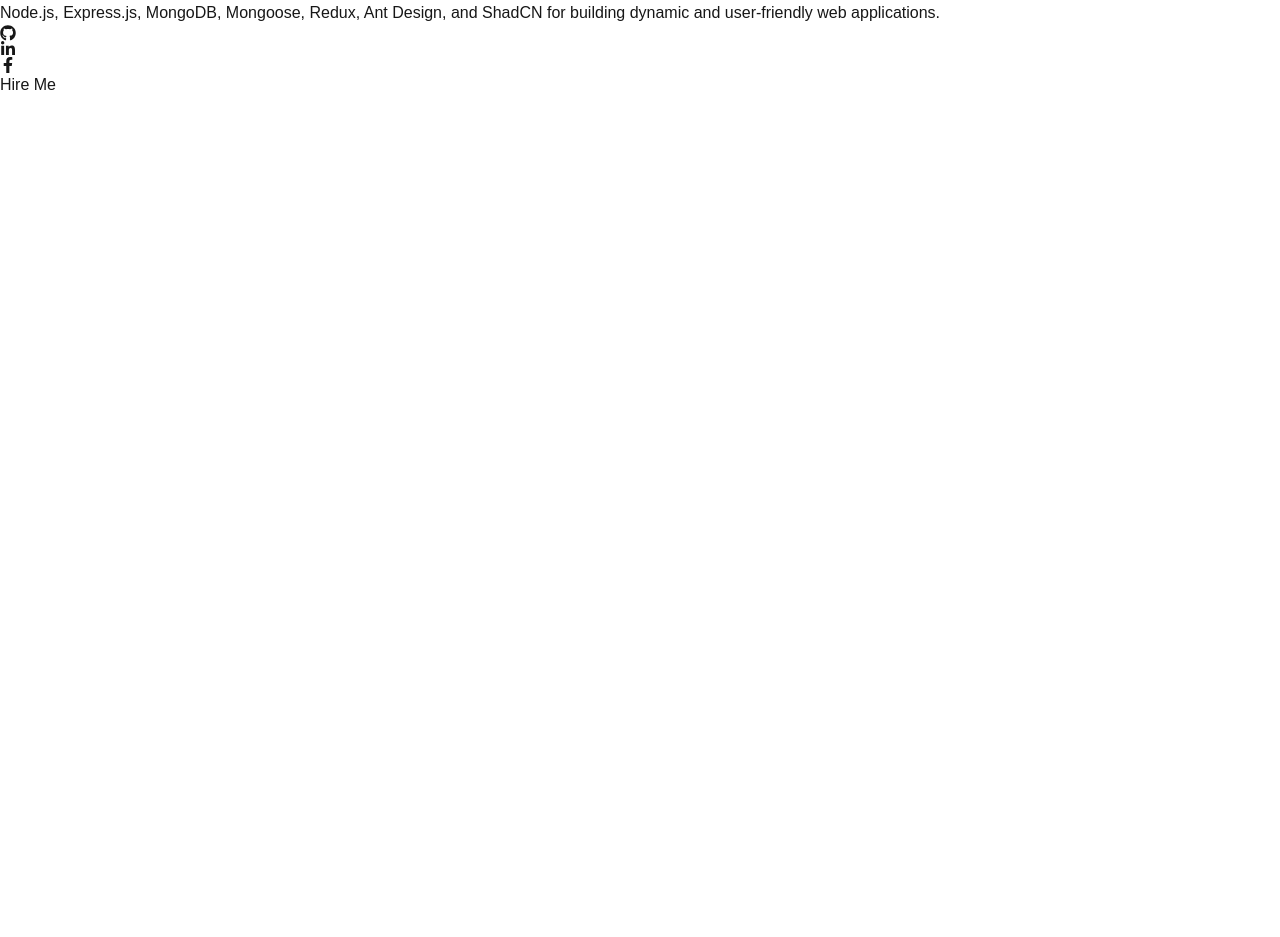
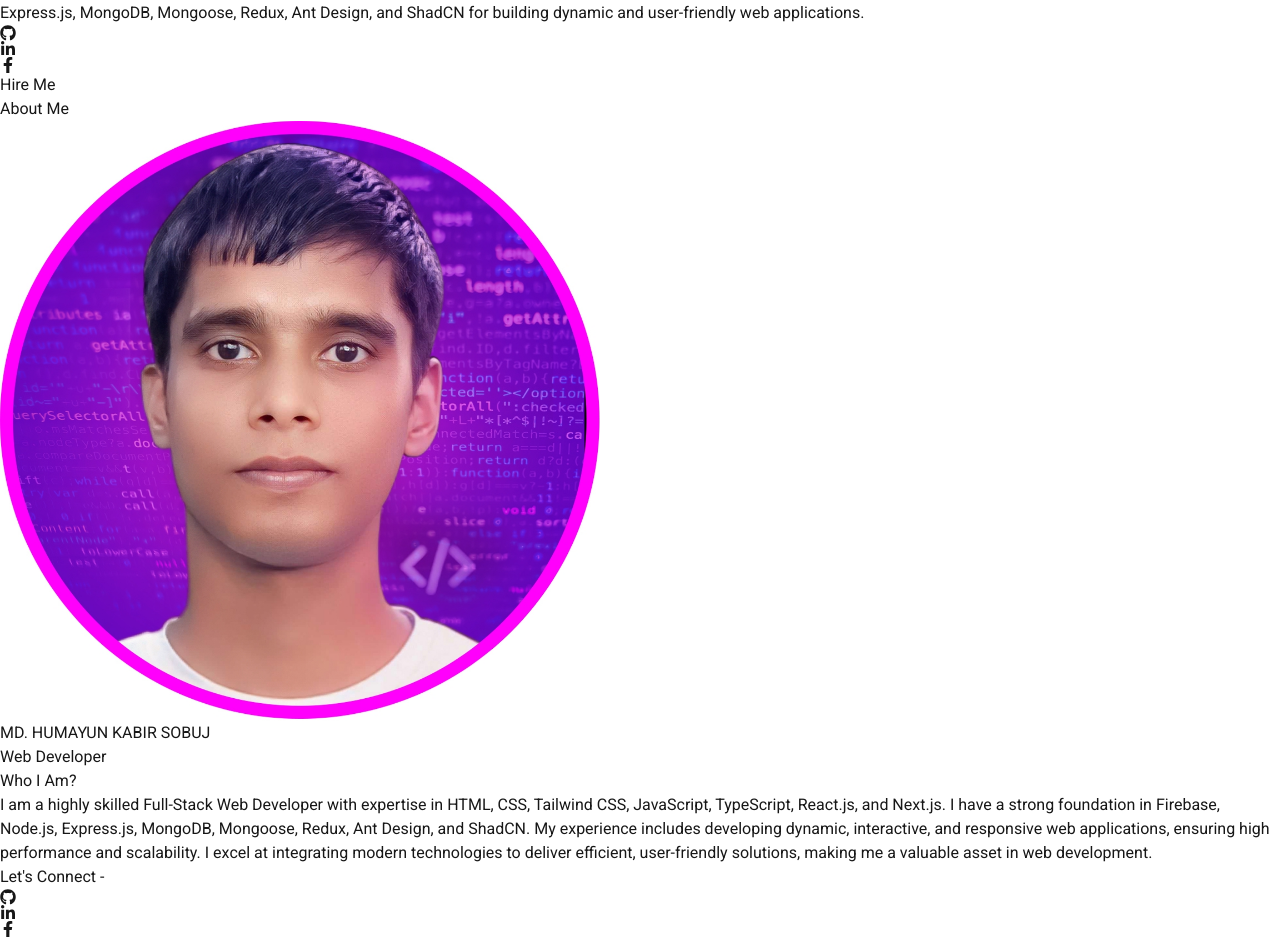
Before and after one commit to HumayunKabirSobuj/humayun-portfolio-and-blog-website, a Next.js app: page / in a window 1280 px wide. Shown: the part 183-1120 px from the top of the page. Before the commit the page ends 800 px from the top, so only its background shows below. Built offline with nearby package versions, Linux system fonts and the light colour scheme.

Commit message:
About me section added

```diff
--- a/src/app/(commonLayout)/page.tsx
+++ b/src/app/(commonLayout)/page.tsx
@@ -1,9 +1,11 @@
+import AboutMe from "@/components/views/AboutMe";
 import Banner from "@/components/views/Banner";
 
 export default function Home() {
   return (
     <div>
       <Banner/>
+      <AboutMe/>
     </div>
   );
 }
--- a/src/app/layout.tsx
+++ b/src/app/layout.tsx
@@ -1,20 +1,16 @@
 import type { Metadata } from "next";
-import { Geist, Geist_Mono } from "next/font/google";
+import { Roboto } from "next/font/google";
 import "./globals.css";
 
-const geistSans = Geist({
-  variable: "--font-geist-sans",
-  subsets: ["latin"],
-});
-
-const geistMono = Geist_Mono({
-  variable: "--font-geist-mono",
+const roboto = Roboto({
+  weight: "400",
   subsets: ["latin"],
 });
 
 export const metadata: Metadata = {
   title: "HUMAYUN | Web Developer",
-  description: "I am a full-stack web developer skilled in Tailwind CSS, JavaScript, React, Next.js, TypeScript, Firebase, Node.js, Express.js, MongoDB, Mongoose, and Redux. I build scalable, high-performance, and user-friendly web applications.",
+  description:
+    "I am a full-stack web developer skilled in Tailwind CSS, JavaScript, React, Next.js, TypeScript, Firebase, Node.js, Express.js, MongoDB, Mongoose, and Redux. I build scalable, high-performance, and user-friendly web applications.",
 };
 
 export default function RootLayout({
@@ -24,11 +20,7 @@ export default function RootLayout({
 }>) {
   return (
     <html lang="en">
-      <body
-        className={`${geistSans.variable} ${geistMono.variable} antialiased bg-gray-900`}
-      >
-        {children}
-      </body>
+      <body className={`${roboto.className} bg-gray-900`}>{children}</body>
     </html>
   );
 }
--- a/src/components/shared/Menubar.tsx
+++ b/src/components/shared/Menubar.tsx
@@ -12,7 +12,7 @@ const Menubar: React.FC = () => {
     setIsMenuOpen(!isMenuOpen);
   };
 
-  console.log(pathname);
+  // console.log(pathname);
 
   return (
     <nav className="bg-gray-900 text-white p-4">
--- /dev/null
+++ b/src/components/views/AboutMe.tsx
@@ -0,0 +1,67 @@
+import React from "react";
+import SocialIcons from "../SocialIcons/SocialIcons";
+import profileImage from "../../../public/profile.jpg";
+import Image from "next/image";
+const AboutMe = () => {
+  return (
+    <div>
+      <div className="flex items-center justify-center pb-5 lg:pb-16">
+        <h1 className="text-2xl md:text-3xl text-center text-white font-bold border-b-2 border-[#64B5F6] inline-block">
+          About <span className="text-[#64B5F6]">Me</span>
+        </h1>
+      </div>
+
+      <div className=" mx-auto px-5 lg:px-20 py-20 min-h-screen flex flex-col justify-evenly items-center">
+        <div className="flex flex-col lg:flex-row justify-center lg:justify-between items-center">
+          <div
+            data-aos-duration="1000"
+            data-aos="fade-right"
+            className="w-full lg:w-1/2"
+          >
+            <div className=" w-[100%] lg:w-[70%] pb-8 md:pb-0 rounded-xl bg-transparent flex justify-center items-center flex-col gap-5 text-white">
+              <div className="">
+                <div className=" h-72 w-72 pt-5  p-4">
+                  <Image
+                    className="rounded-full"
+                    src={profileImage}
+                    alt="Humayun"
+                    height={600}
+                    width={600}
+                  />
+                </div>
+              </div>
+              <div>
+                <h1 className="font-semibold text-center text-3xl">
+                  MD. HUMAYUN KABIR SOBUJ
+                </h1>
+                <p className="font-medium text-center text-xl mt-4">
+                  Web Developer
+                </p>
+              </div>
+            </div>
+          </div>
+          <div
+            data-aos-duration="1000"
+            data-aos="fade-left"
+            className="w-full lg:w-1/2"
+          >
+            <h2 className="text-3xl font-semibold text-white">Who I Am?</h2>
+            <p className="font-medium text-white mt-3 text-justify">
+            I am a highly skilled Full-Stack Web Developer with expertise in HTML, CSS, Tailwind CSS, JavaScript, TypeScript, React.js, and Next.js. I have a strong foundation in Firebase, Node.js, Express.js, MongoDB, Mongoose, Redux, Ant Design, and ShadCN. My experience includes developing dynamic, interactive, and responsive web applications, ensuring high performance and scalability. I excel at integrating modern technologies to deliver efficient, user-friendly solutions, making me a valuable asset in web development.
+            </p>
+            <div className="flex gap-3 items-center pt-10">
+              <p className=" text-white font-semibold text-xl">
+                Let&apos;s Connect -{" "}
+              </p>
+              <div>
+                <SocialIcons />
+              </div>
+            </div>
+          </div>
+        </div>
+      </div>
+    </div>
+  );
+};
+
+export default AboutMe;
```
Also changed, not shown: public/profile.jpg (added).
